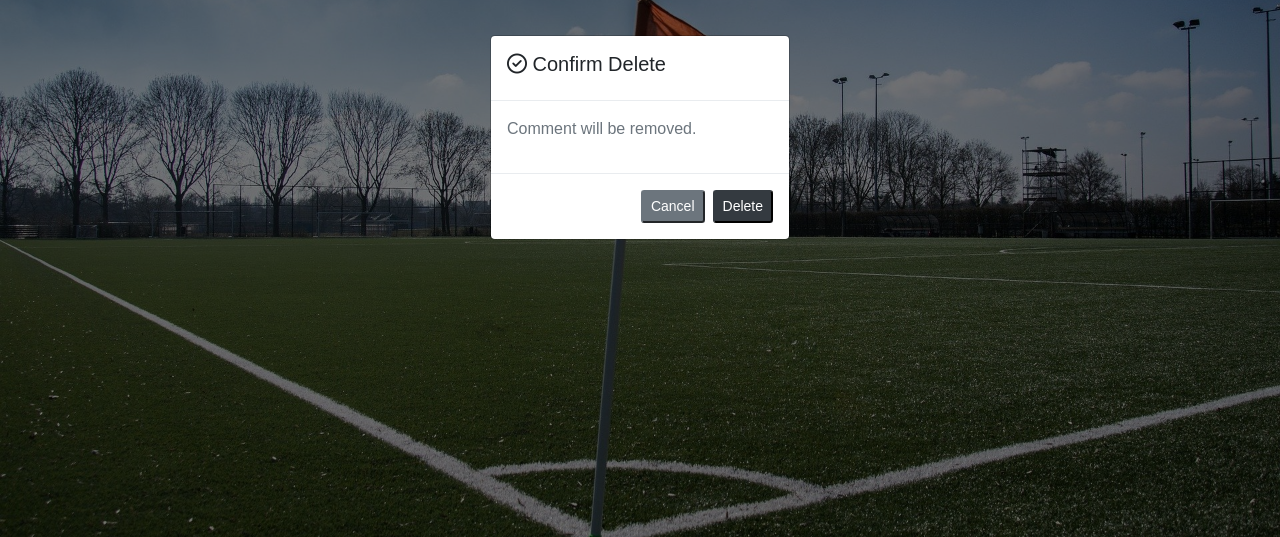
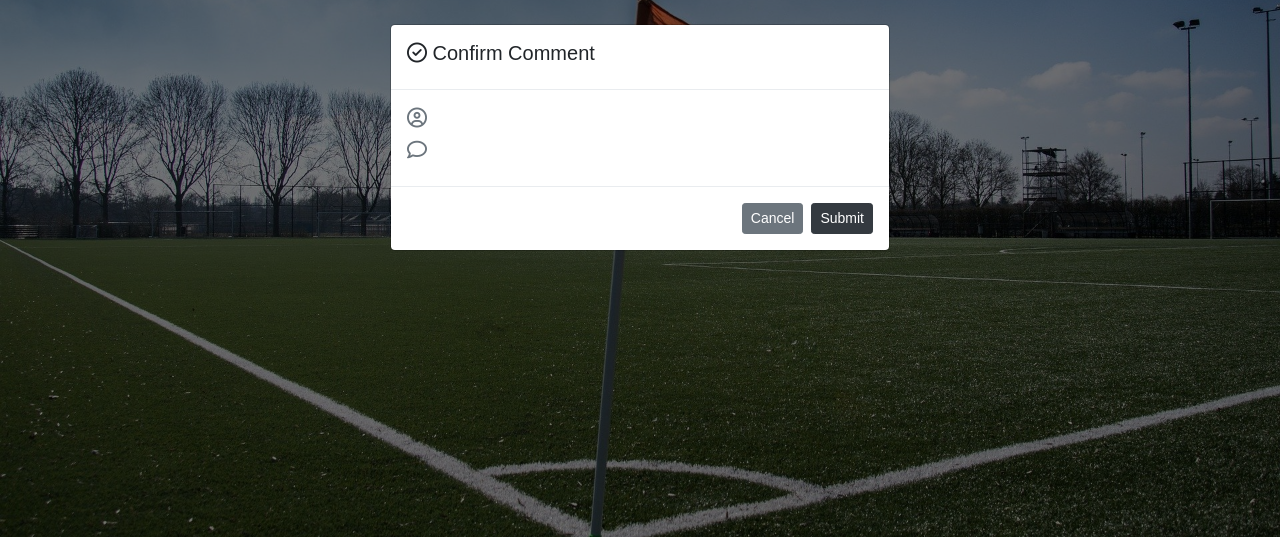
Before and after one commit to jasonthorne/InternetProgramming, a plain HTML site: page LoremIpsum/public/index.html in a window 1280 px wide. Shown: the part 263-800 px from the top of the page. Drawn offline with nearby package versions, Linux system fonts and the light colour scheme.

```diff
--- a/LoremIpsum/public/index.html
+++ b/LoremIpsum/public/index.html
@@ -415,28 +415,32 @@
 		<div class="modal fade" id="comment-modal" data-keyboard="false" tabindex="-1" aria-labelledby="staticBackdropLabel" role="dialog" aria-hidden="true">
 			<div class="modal-dialog modal-dialog-centered modal-dialog-scrollable">
 				<div class="modal-content">
-					<!--<div class="modal-body">-->
 					<div class="modal-header">
-							<h6 class="modal-title">Confirm</h6>
+						<p class="h5"><i class="fa-regular fa-circle-check"></i> Confirm Comment</p>
+
+						<!--<h6 class="modal-title">Confirm</h6>
 						<button type="button" class="close" data-dismiss="modal" aria-label="Close">
 							<span aria-hidden="true">&times;</span>
-							</button>
+						</button>-->
 					</div>
 					<div class="modal-body">
 						<div id="modal-handle">
-								<h1>Name:</h1>
-								<p id="modal-handle-input"></p>
+							<p class="h5"><i class="fa-regular fa-circle-user text-muted"></i>
+								<span id="modal-handle-input"></span>
+							</p>
 						</div>
 						<div id="modal-comment">
-								<h1>Comment:</h1>
-								<p id="modal-comment-input"></p>
+							<p class="h5 text-muted"><i class="fa-regular fa-comment"></i>
+								<span class="text-muted" id="modal-comment-input"></span>
+							</p>
 						</div>
 					</div>
 					<div class="modal-footer">
-							<button type="button" class="btn btn-secondary" data-dismiss="modal">Close</button>
-							<button type="button" class="btn btn-primary" onclick="addComment()">Submit</button>
+						<button type="button" class="btn btn-secondary btn-sm" data-dismiss="modal">Cancel</button>
+						<button type="button" class="btn btn-dark btn-sm" onclick="deleteComment()">Submit</button>
+						<!--<button type="button" class="btn btn-secondary" data-dismiss="modal">Close</button>
+						<button type="button" class="btn btn-primary" onclick="addComment()">Submit</button>-->
 					</div>
-					<!--</div>-->
 				</div>
 			</div>
 		</div>
@@ -463,8 +467,8 @@
 						Total page likes: <span id="modal-total-likes"></span>
 					</div>-->
 					<div class="modal-footer">
-						<button type="button" class="btn-secondary btn-sm" data-dismiss="modal">Cancel</button>
-						<button type="button" class="btn-dark btn-sm" onclick="deleteComment()">Delete</button>
+						<button type="button" class="btn btn-secondary btn-sm" data-dismiss="modal">Cancel</button>
+						<button type="button" class="btn btn-dark btn-sm" onclick="deleteComment()">Delete</button>
 					</div>
 				</div>
 			</div>
--- a/LoremIpsum/public/js/comments.js
+++ b/LoremIpsum/public/js/comments.js
@@ -16,7 +16,8 @@
 //get comments from db:
 function getComments(){
 
-    $("#delete-comment-modal").modal("show");
+    $("#comment-modal").modal("show");
+    //$("#delete-comment-modal").modal("show");
 
     /*let request = new XMLHttpRequest(); //request object
     //open get request on firebase's 'getComments' function:
```
Lines whose indentation alone changed are shown as unchanged.
